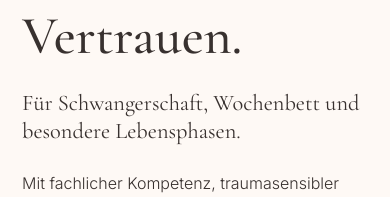
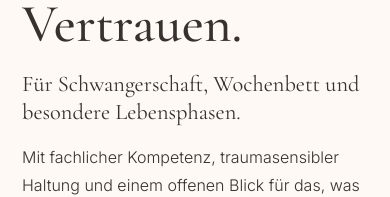
Before and after one commit to Filip-Zafran/simona-eschweiler, a Next.js app: page / in a window 390 px wide. Shown: the part 356-553 px from the top of the page. Built offline with nearby package versions, Linux system fonts and the light colour scheme; no server answers; the database is empty.

Commit message:
mobile polishing up

```diff
--- a/app/globals.css
+++ b/app/globals.css
@@ -41,6 +41,11 @@
   .footer-logo img{width:230px;height:70px}
   .footer-links{grid-template-columns:1fr 1fr;gap:32px}
   .copyright{margin-top:32px;gap:8px}
+  .contact-card{grid-template-columns:1fr;gap:18px;padding:22px 20px}
+  .contact-card-actions{justify-content:stretch}
+  .contact-card-actions .button{width:100%;justify-content:center}
+  .legal-grid{grid-template-columns:1fr;gap:20px}
+  .legal-card{padding:22px 20px}
 }
 @media(max-width:600px){.update-banner{align-items:flex-start;gap:7px;flex-wrap:wrap;padding:10px 16px}.update-banner-label{width:100%}}
-@media(max-width:600px){.section{padding:62px 0}}
+@media(max-width:600px){.section{padding:62px 0}.hero .lead{margin:18px 0}.service{padding:30px 0}.section-head{margin-bottom:24px;padding-top:6px}.button{width:auto}.hero-copy{padding:58px 22px 42px}.hero-image{min-height:420px}}
```
